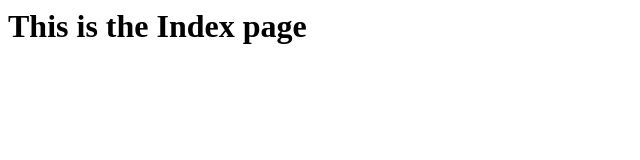
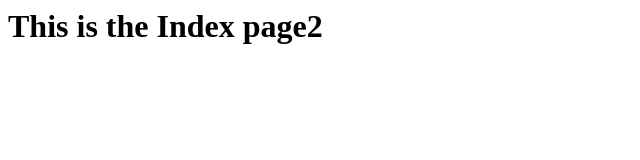
Before and after one commit to UCB-Data-Bootcamp/Recipe_site_deployment, a plain HTML site: page index.html in a window 1280 px wide. Shown: the full height of the page, 0-640 px from the left. Drawn offline with Linux system fonts and the light colour scheme.

Commit message:
Update index.html

```diff
--- a/index.html
+++ b/index.html
@@ -3,6 +3,6 @@
 <title>Flask Tutorial</title>
 </head>
 <body>
-<h1>This is the Index page</h1>
+<h1>This is the Index page2</h1>
 </body>
 </html>
```
